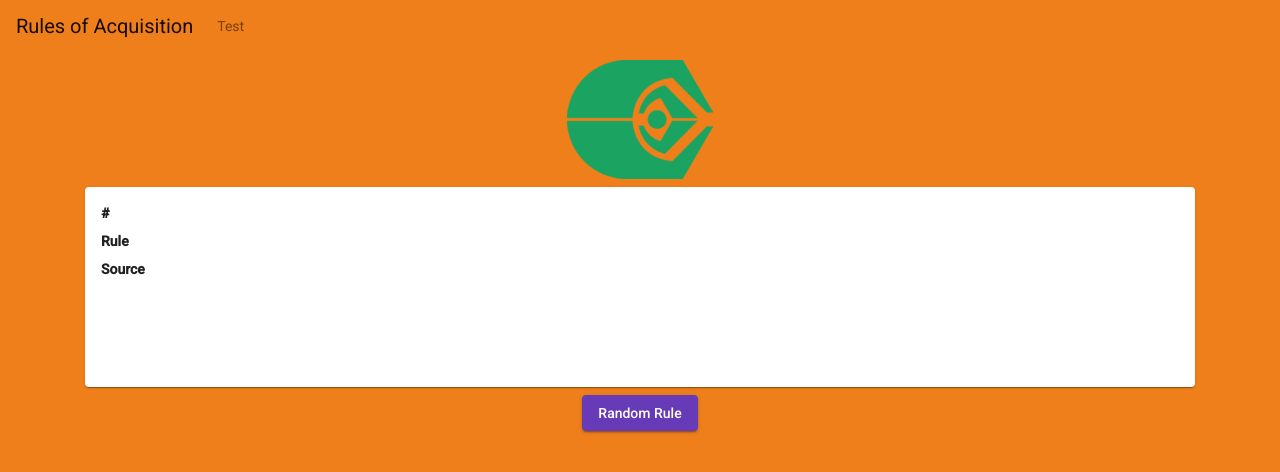
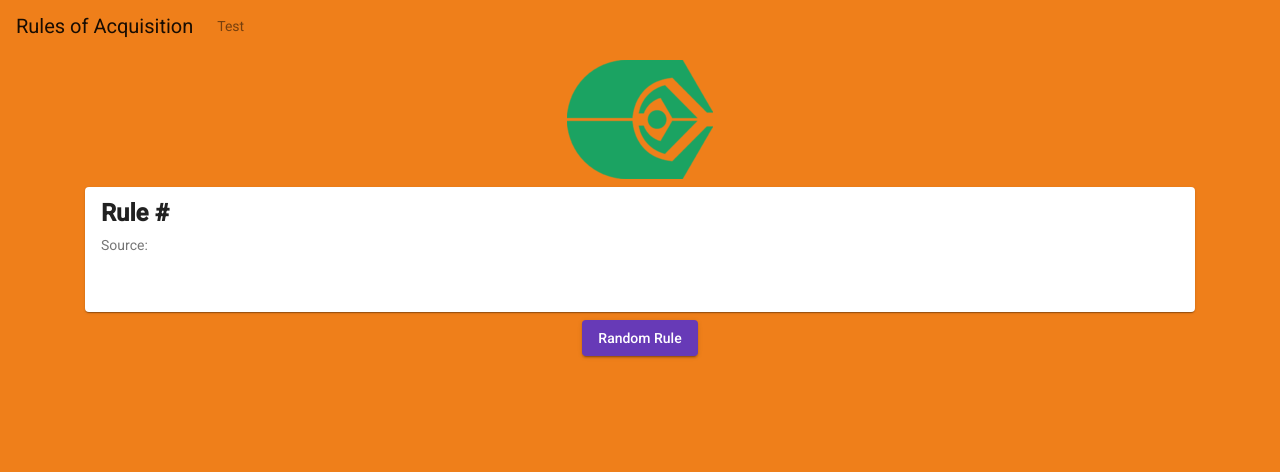
Before and after one commit to boogermanus/RulesOfAcquisition, an Angular app: page / in a window 1280 px wide. Shown: the top 472 px of the page. Built offline with nearby package versions, Linux system fonts and the light colour scheme.

Commit message:
better use of mat card layout

```diff
--- a/src/app/rule-view/rule-view.component.html
+++ b/src/app/rule-view/rule-view.component.html
@@ -1,26 +1,11 @@
 <div class="mt-2">
-    <mat-card style="height: 200px;">
+    <mat-card style="height: 125px;">
+        <mat-card-title><label>Rule #{{rule.number === 0 ? '' : rule.number}}</label></mat-card-title>
+        <mat-card-subtitle>Source: {{rule.source}}</mat-card-subtitle>
         <mat-card-content>
             <div class="row">
-                <div class="col-sm-1">
-                    <label>#</label>
-                    <span>{{rule.number === 0 ? '' : rule.number}}</span>
-                </div>
-            </div>
-            <div class="row">
-                <div class="col-sm-1">
-                    <label>Rule</label>
-                </div>
                 <div class="col-sm-8">
                     <p>{{rule.rule}}</p>
-                </div>
-            </div>
-            <div class="row">
-                <div class="col-sm-1">
-                    <label>Source</label>
-                </div>
-                <div class="col-sm-8">
-                    <p>{{rule.source}}</p>
                 </div>
             </div>
         </mat-card-content>
```
